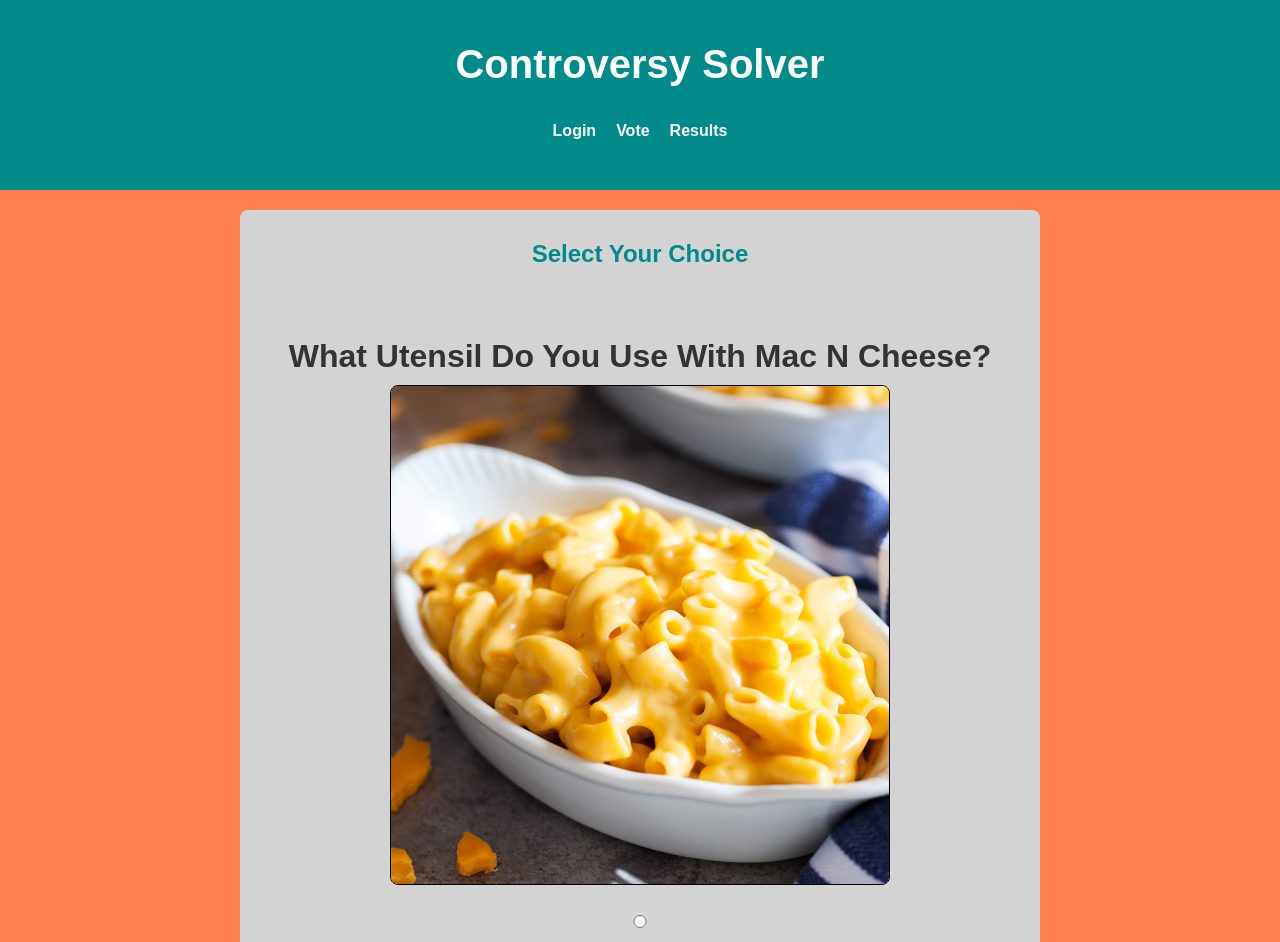
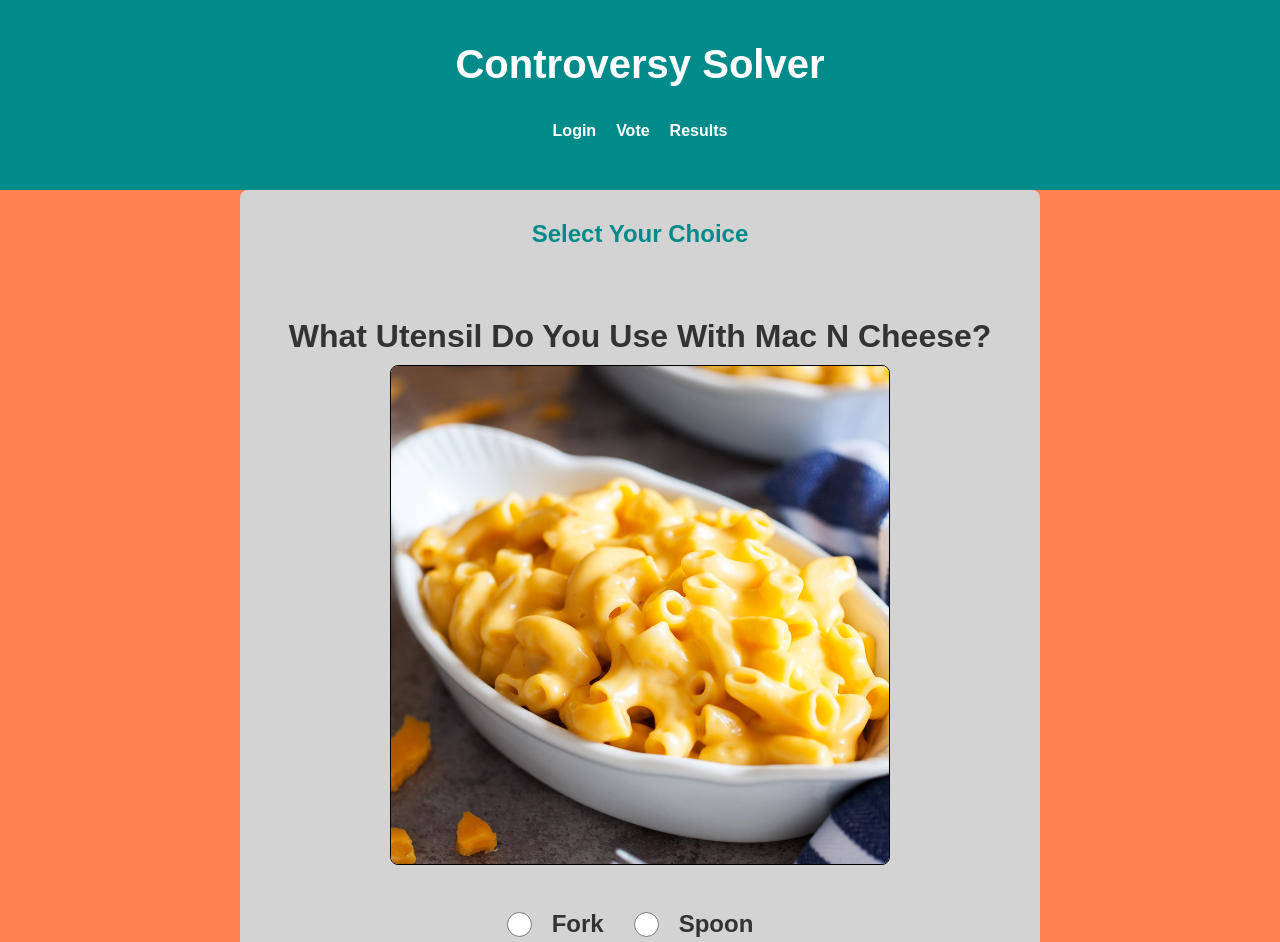
Before and after one commit to SpencerG-BYU/startup, a React (Vite) app: page /vote in a window 1280 px wide. Shown: the top 942 px of the page. Built offline with nearby package versions, Linux system fonts and the light colour scheme.

Commit message:
updated css

```diff
--- a/src/vote/vote.css
+++ b/src/vote/vote.css
@@ -1,21 +1,23 @@
-label {
-    font-size: 1.25em;
-    margin-right: 30px;
-    margin-left: 10px;
+main {
+    padding: 30px;
+    max-width: 800px;
+    margin: 0 auto;
 }
 
-label.q {
+label {
+    text-align: center;
+    font-size: 1.25em;
+}
+
+label.question {
     font: bold 2rem Arial;
     display: block;
     margin-bottom: 10px;
     margin-top: 50px;
-    margin-left: 0;
-    margin-right: 0;
     text-align: center;
 }
 
 img {
-    display: block;
     margin: 0 auto;
     border: thin black solid;
     border-radius: 8px;
@@ -27,6 +29,35 @@ ul.radio {
     list-style: none;
     padding: 0;
     text-align: center;
+    display: flex;
+    justify-content: center;
+    flex-wrap: wrap;
+    flex-direction: column;
+    align-items: center;
+}
+
+ul.radio > li {
+    margin: 10px 0;
+    display: flex;
+    justify-content: center;
+}
+
+ul.radio > li > div {
+    display: flex;
+    align-items: center;
+    margin: 5px;
+}
+
+ul.radio > li > div > label {
+    margin-left: 10px;
+    font-size: 1.5em;
+    margin-right: 20px;
+}
+
+ul.radio > li > div > input[type="radio"] {
+    width: 25px;
+    height: 25px;
+    margin-right: 10px;
 }
 
 button {
@@ -44,7 +75,6 @@ button:hover {
     background-color: black;
 }
 
-
 @media (max-width: 850px) {
     button {
         font-size: 1rem;
--- a/src/vote/vote.jsx
+++ b/src/vote/vote.jsx
@@ -48,11 +48,12 @@ export function Vote() {
         <h2>Select Your Choice</h2>
         <form onSubmit={handleSubmit}>
         {questions.map((question, index) => (
-            <ul className="radio">
-                <label className="q" for="text">{question.question}</label>
+            <ul className="radio" key={index}>
+                <label className="question" for="text">{question.question}</label>
                 <div> <img src={question.image} alt={question.question} width="500" /></div>
-                {question.options.map((option, index) => (
-                    <React.Fragment key={index}>
+                <li>
+                  {question.options.map((option, index) => (
+                    <div key={index}>
                         <input
                             type="radio"
                             name={question.question}
@@ -61,9 +62,10 @@ export function Vote() {
                             onChange={() => handleVoteChange(question.question, option)}
                             required
                         />
-                        <label for={option}>{option}</label>
-                    </React.Fragment>
+                        <label className="option" for={option}>{option}</label>
+                    </div>
                 ))}
+                </li>
             </ul>
         ))}
         <button type="submit">Submit Votes</button>
```
